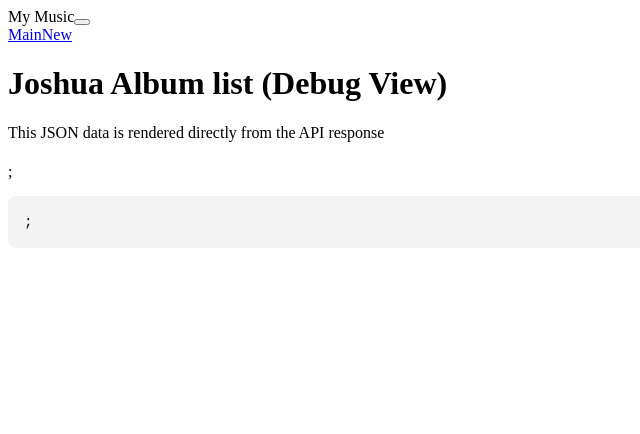
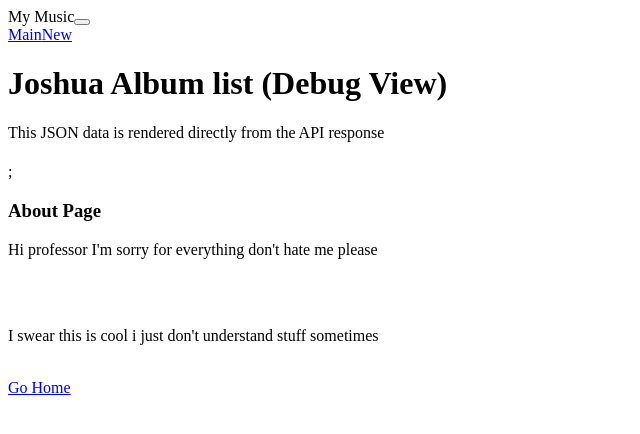
Before and after one commit to joshuacalvarez/Drift-Music-App, a Next.js app: page / in a window 1280 px wide. Shown: the top 434 px of the page, without its empty margins (0-640 px from the left). Built offline with nearby package versions, Linux system fonts and the light colour scheme; no server answers; the database is empty.

Commit message:
finshed project

```diff
--- a/src/app/page.tsx
+++ b/src/app/page.tsx
@@ -8,6 +8,7 @@ import NavBar from "@/components/NavBar";
 import { Album } from "@/lib/types";
 import AlbumCard from "@/components/AlbumCard";
 import SearchAlbum from "@/components/SearchAlbum";
+import AboutPage from "@/components/AboutPage";
 
 export default function Page() {
   const [searchPhrase, setSearchPhrase] = useState("");
@@ -38,9 +39,8 @@ export default function Page() {
 
   const updateSingleAlbum = (albumId: number, uri: string) => {
     console.log("Update Single Album =", albumId);
-    const indexNumber = albumList.findIndex((a) => a.id === albumId);
-    setCurrentlySelectedAlbumId(indexNumber);
-    const path = `${uri}${indexNumber}`;
+    setCurrentlySelectedAlbumId(albumId);
+    const path = `${uri}${albumId}`;
     console.log("path", path);
     router.push(path);
   };
@@ -66,19 +66,7 @@ export default function Page() {
       <p>This JSON data is rendered directly from the API response</p>
       <h1>{error}</h1>
       {albumList.length > 0 && <SearchAlbum albumList={renderedList} onClick={updateSingleAlbum} updateSearchResults={updateSearchResults}/>};
-      <pre
-        style={{
-          backgroundColor: "#f4f4f4",
-          padding: "1rem",
-          borderRadius: "8px",
-          overflow: "auto",
-          color: "#111",
-          fontSize: "0.9rem",
-          lineHeight: "1.4",
-        }}
-      >
-        {albumList.length > 0 && JSON.stringify(albumList, null, 2)};
-      </pre>
+      <AboutPage/>
     </main>
   );
 }
--- /dev/null
+++ b/src/components/AboutPage.tsx
@@ -0,0 +1,32 @@
+import Link from "next/link";
+
+
+export default function AboutPage() {
+
+    // query some data here using axios or fetch?
+    // const response = await fetch("/api/something/something")
+    const name = 2;
+
+
+
+    return (
+        <main className="d-flex justify-content-center align-items-center">
+            <div className="card" style={{ maxWidth: '500px' }}>
+                <div className="card-body text-center">
+                    <h3 className="card-title mb-3">About Page</h3>
+                    <p className="card-text">
+                        Hi professor I'm sorry for everything don't hate me please
+                    </p>
+
+                    <br /><br />
+                    <p>I swear this is cool i just don't understand stuff sometimes</p>
+                    <br />
+
+                    <Link href="/" className="btn btn-primary">
+                        Go Home
+                    </Link>
+                </div>
+            </div>
+        </main>
+    );
+}
--- a/src/components/AlbumCard.tsx
+++ b/src/components/AlbumCard.tsx
@@ -6,7 +6,11 @@ interface AlbumCardProps{
     onClick: (albumId: number, uri: string) => void;
 }
 
-export default function AlbumCard({ album,onClick }: AlbumCardProps) {
+export default function AlbumCard({ album , onClick }: AlbumCardProps) {
+
+    console.log(album);
+    console.log(album.id);
+
     return (
         <div className='card' style={{ width: '18rem' }}>
             <img src={album.image} alt="title" />
```
Also changed, not shown: src/app/show/[albumId]/page.tsx (added, +39 -0 lines), src/components/OneAlbum.tsx (+7 -5 lines).
